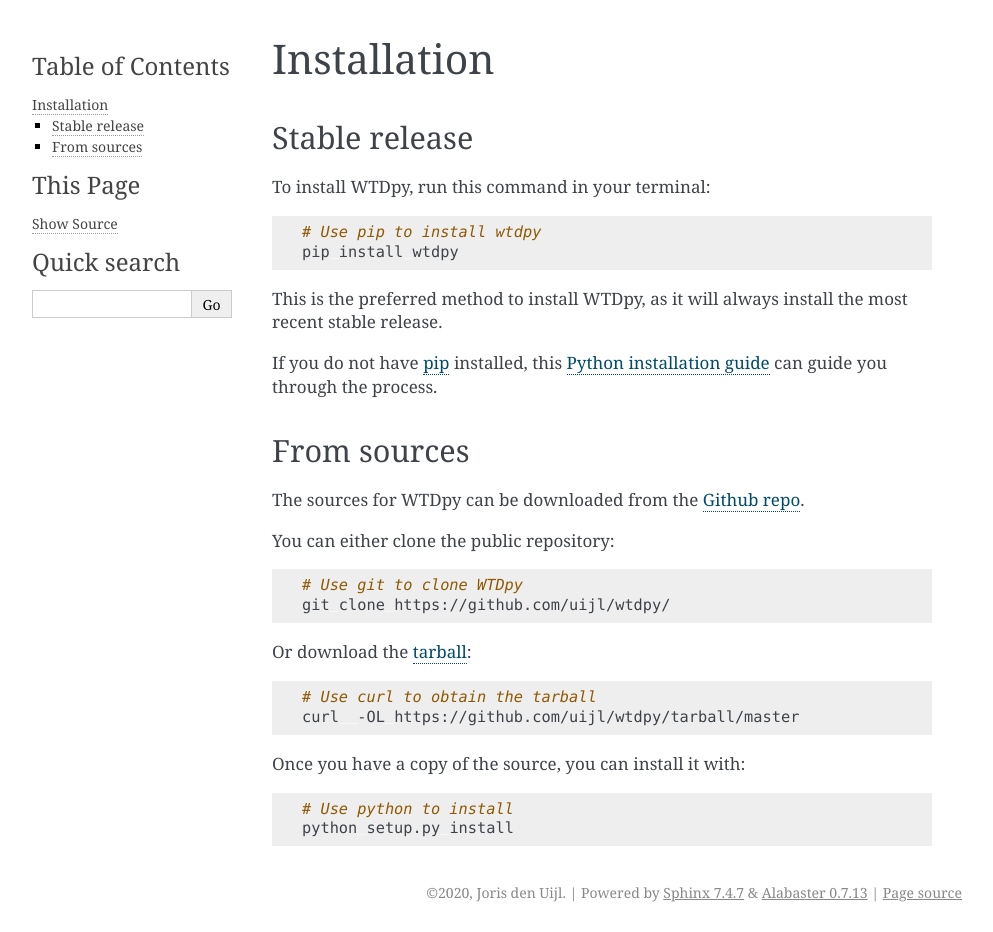
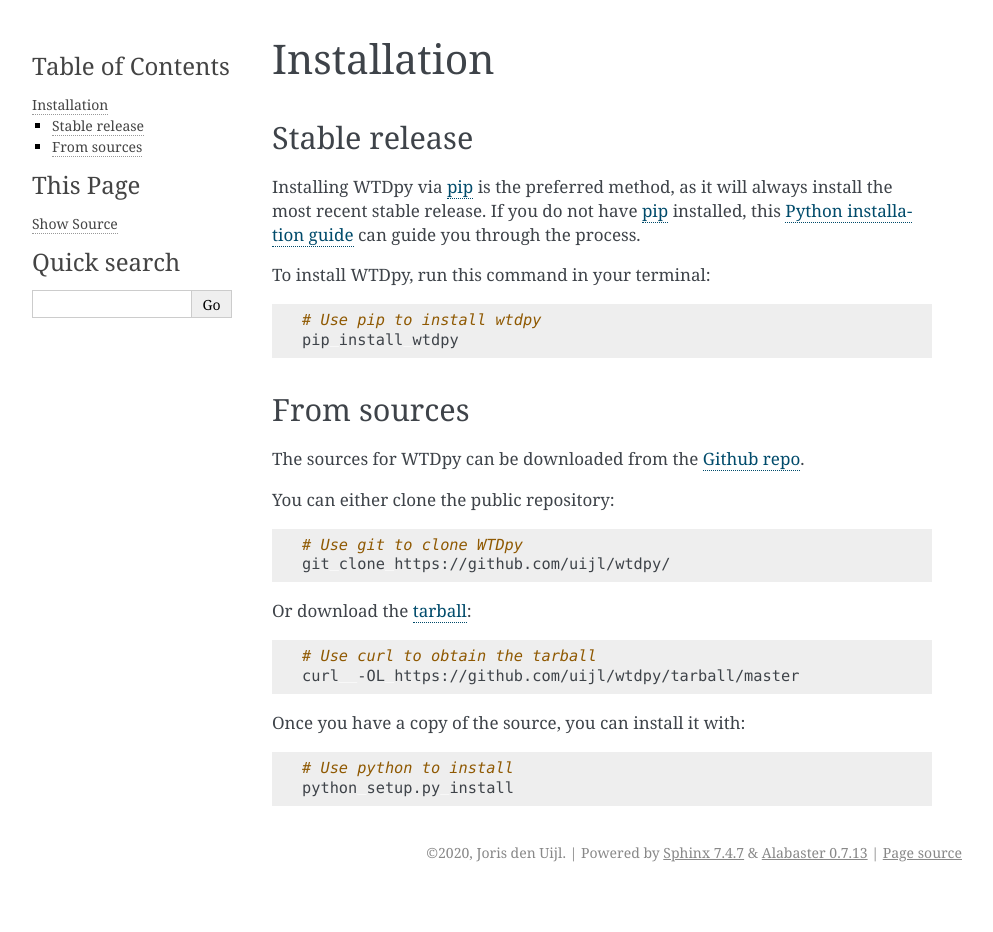
Before and after one commit to uijl/wtdpy, a Sphinx documentation site: the page built from docs/installation.rst, in a window 1280 px wide. Shown: the whole page, without its empty margins (148-1141 px from the left). Built offline with Sphinx 7.4.7, drawn with Linux system fonts in a browser that asks for light colours; after the commit the page ends 900 px from its top, so only the background shows below that.

```diff
--- a/docs/conf.py
+++ b/docs/conf.py
@@ -12,9 +12,11 @@
 #
 import os
 import sys
+
+import wtdpy
+
 sys.path.insert(0, os.path.abspath('.'))
 
-import wtdpy
 
 # -- Project information -----------------------------------------------------
 
--- a/docs/installation.rst
+++ b/docs/installation.rst
@@ -8,17 +8,15 @@ Installation
 Stable release
 --------------
 
+Installing WTDpy via `pip`_ is the preferred method, as it will always install the most recent stable release. If you do not have
+`pip`_ installed, this `Python installation guide`_ can guide you through the process.
+
 To install WTDpy, run this command in your terminal:
 
 .. code-block:: bash
 
     # Use pip to install wtdpy
     pip install wtdpy
-
-This is the preferred method to install WTDpy, as it will always install the most recent stable release.
-
-If you do not have `pip`_ installed, this `Python installation guide`_ can guide
-you through the process.
 
 .. _pip: https://pip.pypa.io
 .. _Python installation guide: http://docs.python-guide.org/en/latest/starting/installation/
--- a/setup.cfg
+++ b/setup.cfg
@@ -77,6 +77,9 @@ good-names=log
 [mypy-pandas]
 ignore_missing_imports = True
 
+[mypy-pytest]
+ignore_missing_imports = True
+
 [aliases]
 docs = build_sphinx
 test = pytest
--- a/setup.py
+++ b/setup.py
@@ -1,6 +1,6 @@
 """The setup script."""
 
-from setuptools import setup, find_packages
+from setuptools import find_packages, setup
 
 with open("README.md", "r") as fh:
     long_description = fh.read()
```
Also changed, not shown: README.md (+25 -26 lines), 5 other files.
